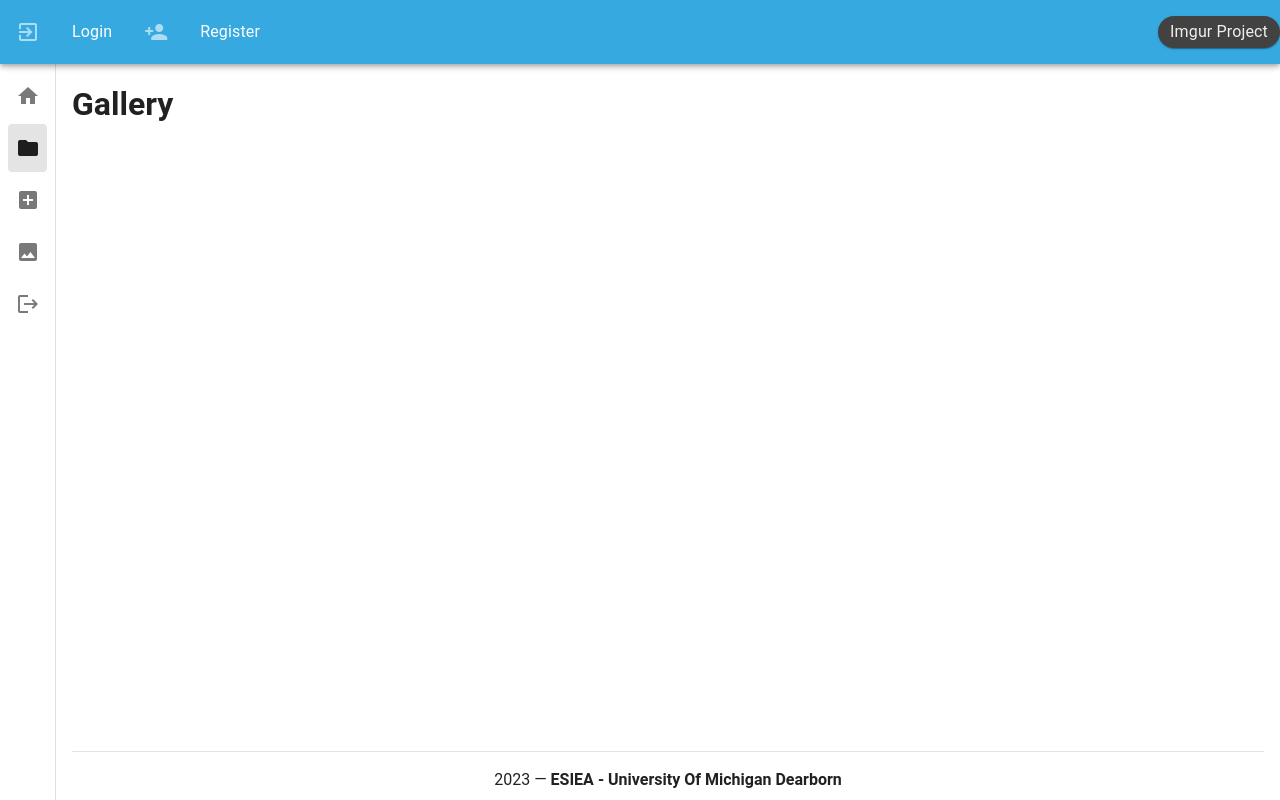
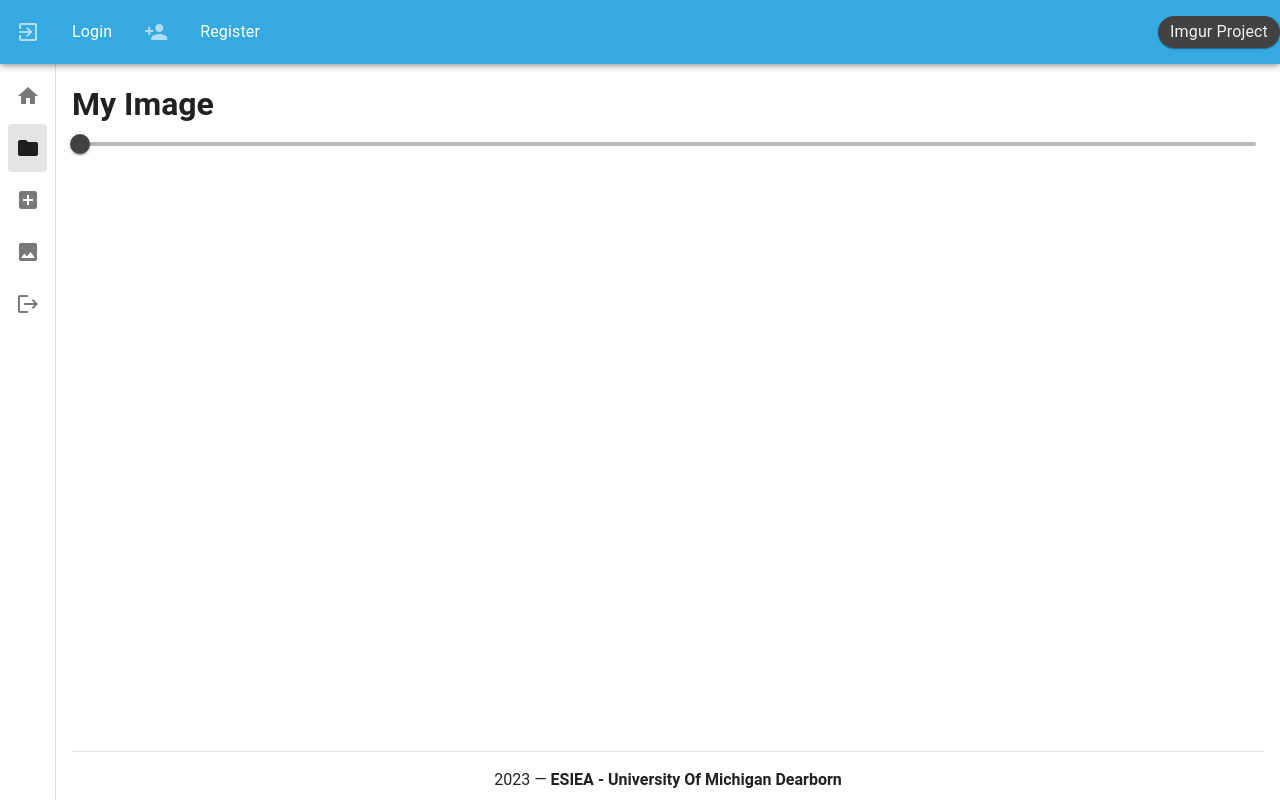
Before and after one commit to Inner-daydream/uofm-spa, a Vue app in the folder front/: page /myImages in a window 1280 px wide. Built offline with nearby package versions, Linux system fonts and the light colour scheme.

Commit message:
add slider + imageCount my image

```diff
--- a/front/src/components/MyImage.vue
+++ b/front/src/components/MyImage.vue
@@ -1,10 +1,17 @@
 <script setup>
+import { ref } from 'vue'
+const imageCount = ref(null)
+
 
 </script>
 
 <template>
 	<div>
-		<h1>Gallery</h1>
+		<h1>My Image</h1>
+
+		<v-slider v-model="imageCount" :min="0" :max="20" :step="1" thumb-label max-height="400" :label="imageCount">
+		</v-slider>
+
 		<v-row>
 			<v-col v-for="img in images" :key="img" cols="2">
 				<v-card class="d-flex flex-column" variant="elevated">
```
